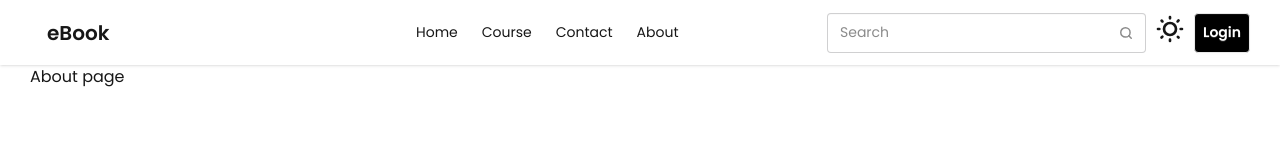
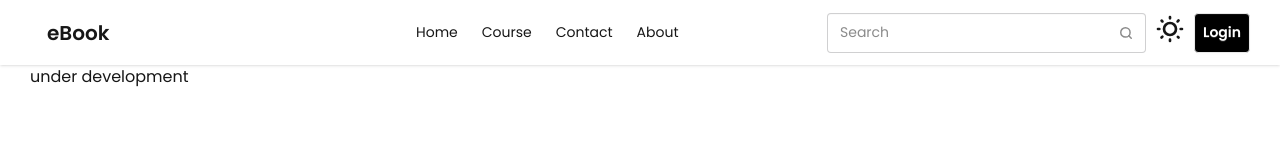
Before and after one commit to developerabhishekanand/ebook, a Next.js app: page /about in a window 1280 px wide. Shown: the top 160 px of the page. Built offline with nearby package versions, Linux system fonts and the light colour scheme.

Commit message:
About page

```diff
--- a/pages/about.tsx
+++ b/pages/about.tsx
@@ -4,7 +4,7 @@ import Layout from '../components/Layout';
 const About = () => {
   return (
     <div>
-      <h3>About page </h3>
+      <h3>under development </h3>
     </div>
   )
 }
```
